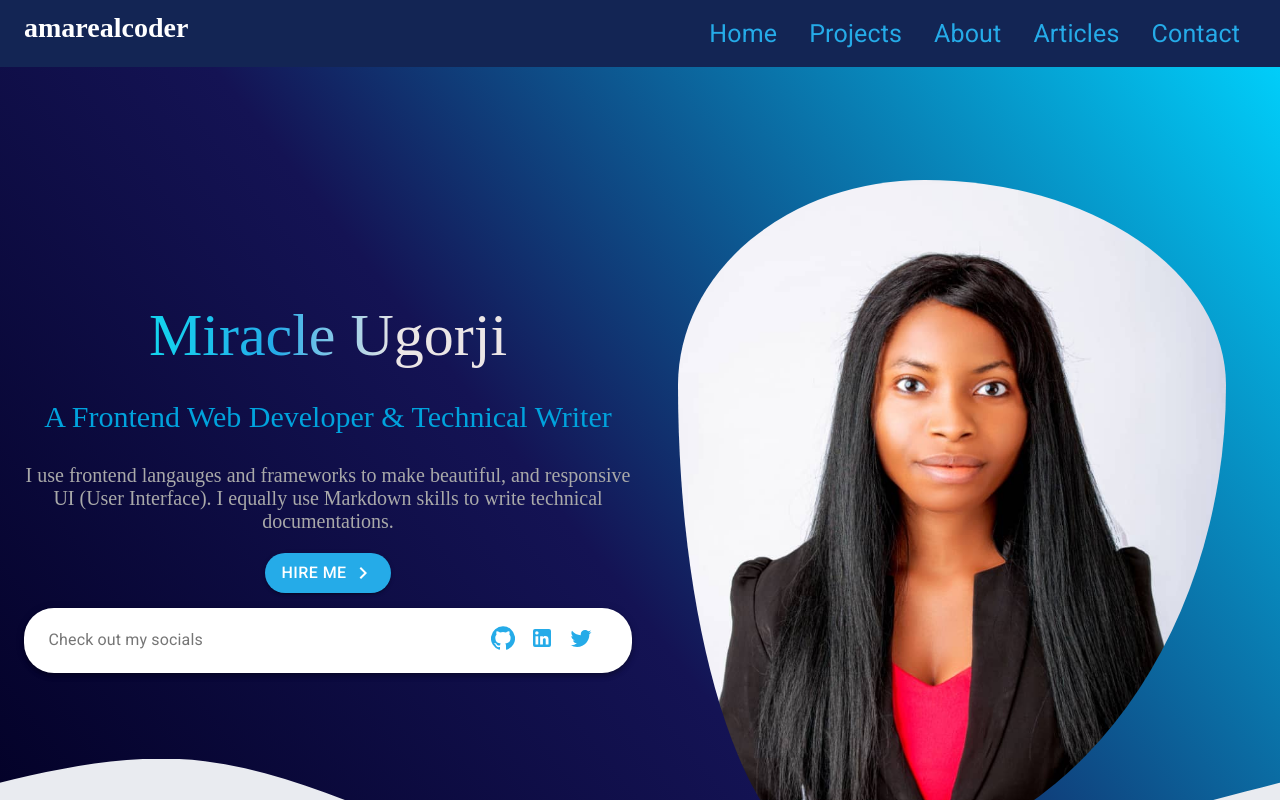
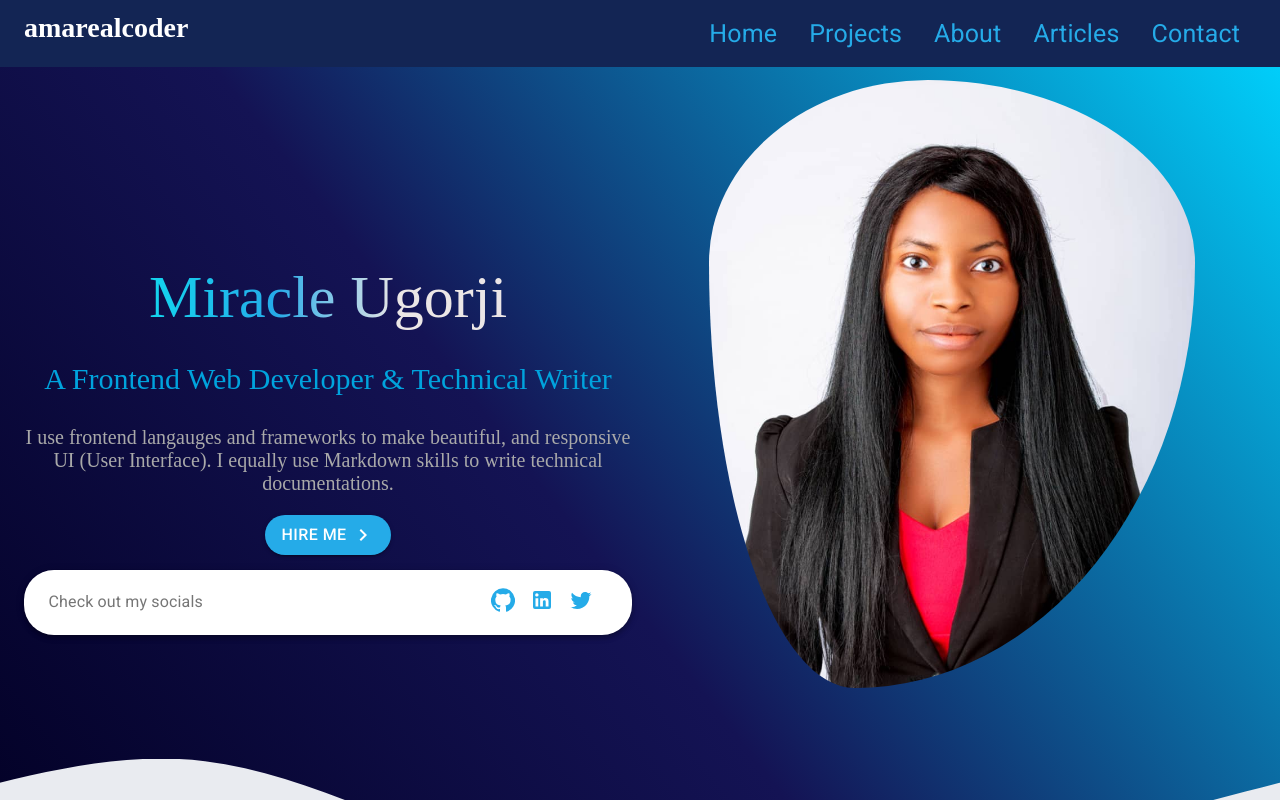
Before and after one commit to amarealcoder/portfolio, a React (Create React App) app: page / in a window 1280 px wide. Shown: the top 800 px of the page. Built offline with nearby package versions, Linux system fonts and the light colour scheme; a web font is replaced by a local one.

Commit message:
Fix display image

```diff
--- a/src/index.css
+++ b/src/index.css
@@ -18,8 +18,10 @@ body {
 .desktopImage {
   border-radius: 45% 55% 70% 30% / 30% 30% 70% 70%;
   vertical-align: middle;
-  width: 90%;
+  width: 80%;
   height: auto;
+  position: relative;
+  bottom: 100px;
 }
 .mobileImage {
   display: none;
@@ -127,7 +129,7 @@ body {
   }
 }
 
-@media (max-width: 912px) {
+@media (max-width: 916px) {
   .desktopImage {
     display: none;
   }
@@ -176,8 +178,8 @@ body {
     width: 85%;
   }
 }
-@media (max-width: 320px){
-   .mobileImage {
+@media (max-width: 320px) {
+  .mobileImage {
     margin-top: 50px;
     width: 90%;
   }
@@ -190,7 +192,7 @@ body {
   .desc {
     font-size: 18px;
   }
-  .socials{
+  .socials {
     display: none;
   }
 }
```
